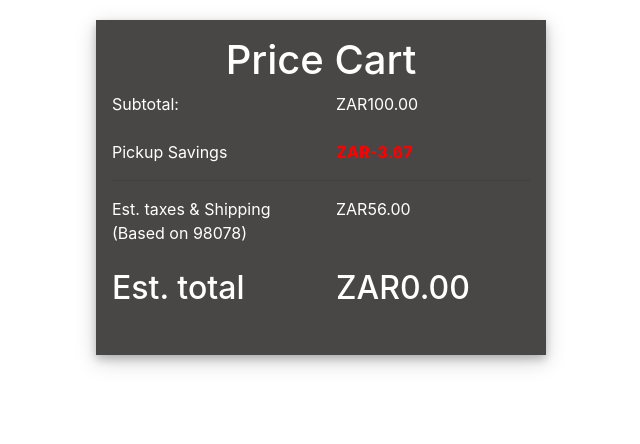
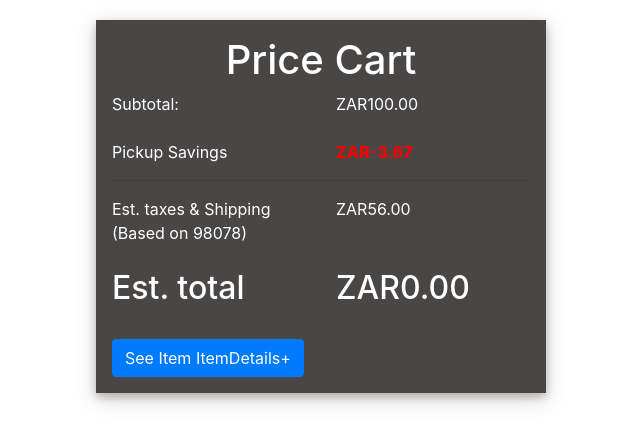
Before and after one commit to KingKebs/E-commerce-Shopping-cart, a React (Create React App) app in the folder ecommerce-shoppingcart/: page / in a window 1280 px wide. Shown: the top 444 px of the page, without its empty margins (319-959 px from the left). Built offline with nearby package versions, Linux system fonts and the light colour scheme.

Commit message:
item details button
item details plus button

```diff
--- a/ecommerce-shoppingcart/src/App.js
+++ b/ecommerce-shoppingcart/src/App.js
@@ -5,6 +5,7 @@
 import TaxFees from "./components/TaxFees/TaxFees";
 import "./App.css";
 import EstimatedTotal from "./components/estimatedTotal/EstimatedTotal";
+import ItemDetails from "./components/itemDetails/ItemDetails";
 
 export default class App extends Component {
   constructor(props) {
@@ -26,6 +27,7 @@
         <hr />
         <TaxFees taxes={this.state.taxes.toFixed(2)} />
         <EstimatedTotal price={this.state.estimatedTotal.toFixed(2)} />
+        <ItemDetails />
       </Container>
     );
   }
--- a/ecommerce-shoppingcart/src/components/itemDetails/ItemDetails.js
+++ b/ecommerce-shoppingcart/src/components/itemDetails/ItemDetails.js
@@ -10,6 +10,17 @@
   }
 
   render() {
-    return <div></div>;
+    return (
+      <div>
+        <Button
+          className="item-button"
+          bsStyle="link"
+          onClick={() => this.setState({ open: !this.state.open })}
+        >
+          {this.state.open === false ? `See` : `Hide`} Item ItemDetails
+          {this.state.open === false ? `+` : `-`}
+        </Button>
+      </div>
+    );
   }
 }
```
